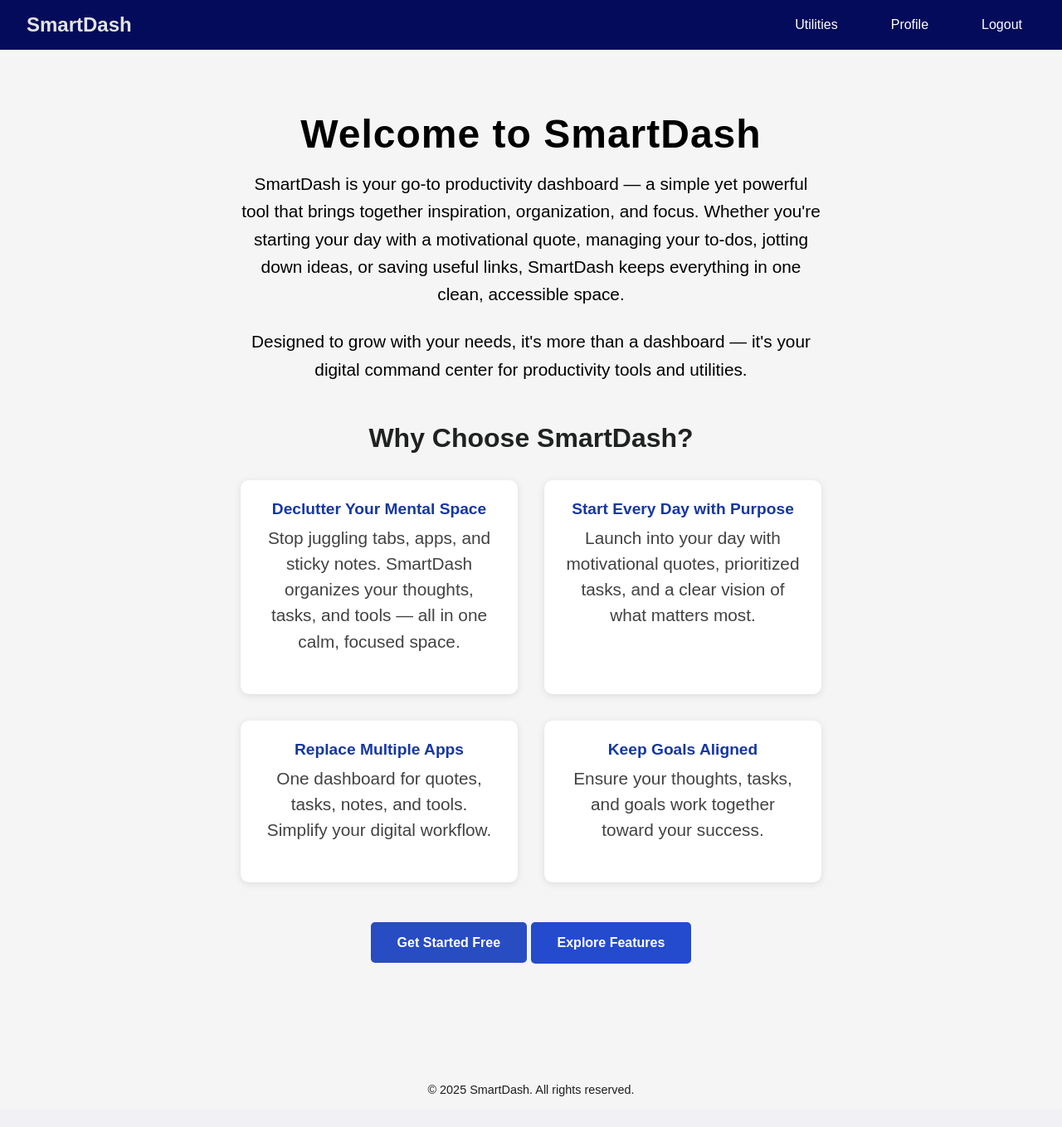
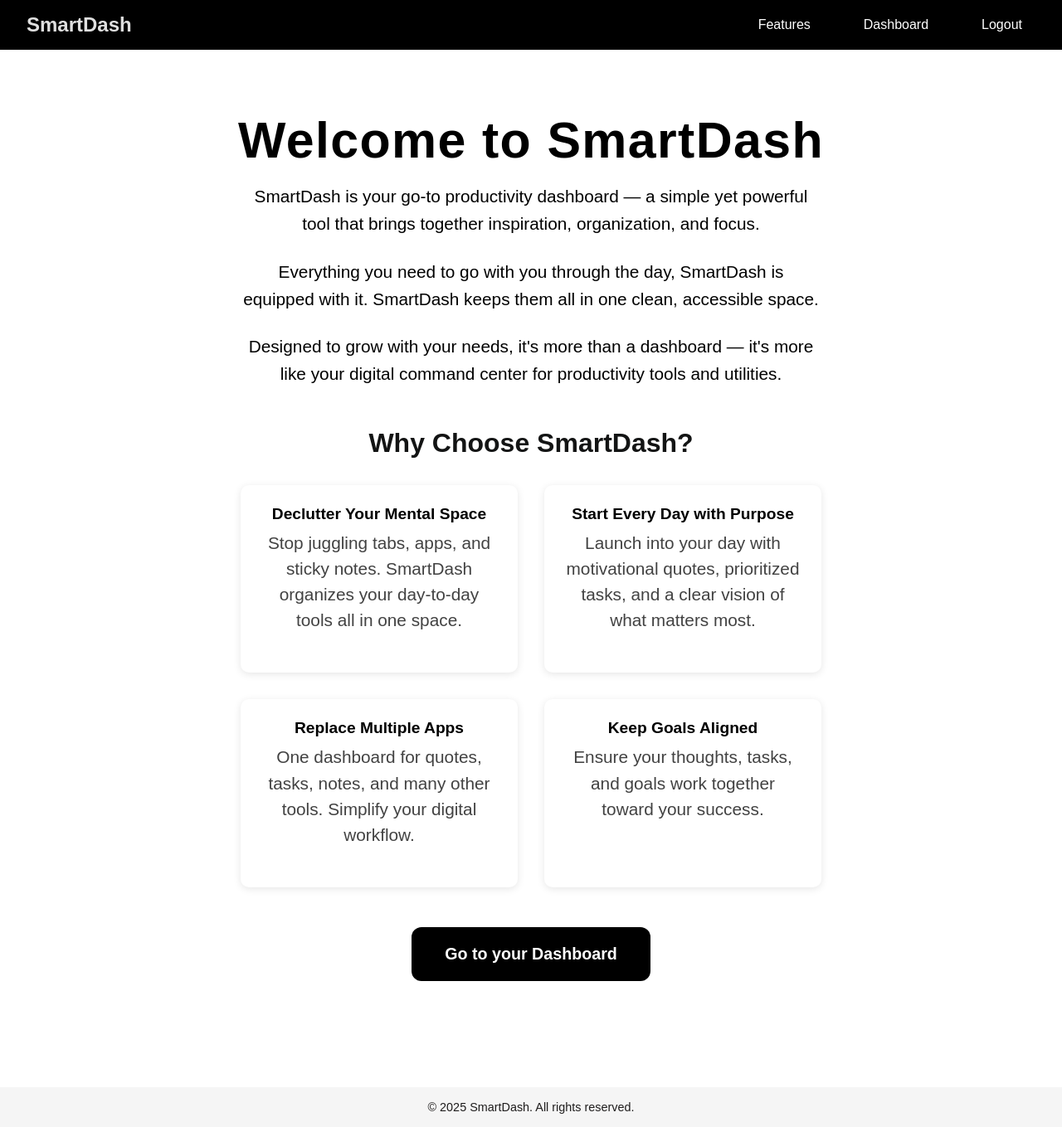
Before and after one commit to Adelodunpeter25/smartdash, a Django app: page / in a window 1280 px wide. Shown: the whole page at 83% size. Before the commit the page ends 1322 px from the top, so only its background shows below. Run offline with Django 5.2, Linux system fonts and the light colour scheme; a user stored in the database is signed in.

Commit message:
worked on the frontend

```diff
--- a/smartdash/dashboard/static/css/styles.css
+++ b/smartdash/dashboard/static/css/styles.css
@@ -1,3 +1,10 @@
+:root {
+    --primary-color: #000000;
+    --secondary-color: #082472;
+    --background-color: #ffffff;
+    --text-color: #000000;
+}
+
 * {
     margin: 0;
     padding: 0;
@@ -6,12 +13,14 @@
 
 body {
     font-family: Arial, sans-serif;
-    background-color: #f5f5f5;
+    background-color: var(--background-color);
+    color: var(--text-color);
+    padding-top: 70px;
 }
 
 .navbar {
-    background-color: #040b5a;
-    color: white;
+    background-color: var(--primary-color);
+    color: var(--background-color);
     padding: 1rem 2rem;
     display: flex;
     justify-content: space-between;
@@ -23,21 +32,14 @@ body {
     z-index: 1000;
 }
 
-body {
-    padding-top: 70px;
-}
-
-.nav-brand h2 {
-    color: #e3e3e3;
-}
-
+.nav-brand h2,
 .nav-brand-link {
-    color: #e3e3e3;
+    color: #dfdfdf;
     text-decoration: none;
 }
 
 .nav-brand-link:hover {
-    color: white;
+    color: var(--background-color);
 }
 
 .nav-menu {
@@ -119,22 +122,62 @@ body {
     }
 }
 
-.landing-container {
-    max-width: 1200px;
-    margin: 0 auto;
-    padding: 0 2rem;
+
+.container {
+    display: flex;
+    min-height: calc(100vh - 80px);
+    background-color: var(--background-color);
+}
+
+.sidebar {
+    width: 120px;
+    background-color: #d3d3d3;
+    box-shadow: 2px 0 5px rgba(0, 0, 0, 0.1);
+    padding: 2rem 0;
+}
+
+.sidebar-menu {
+    list-style: none;
+}
+
+.sidebar-menu li {
+    margin: 0.5rem 0;
+}
+
+.sidebar-menu a {
+    display: block;
+    padding: 1rem 2rem;
+    color: var(--primary-color);
+    text-decoration: none;
+    transition: background-color 0.3s, border-right 0.3s;
+}
+
+.sidebar-menu a:hover {
+    background-color: #ecf0f1;
+    border-right: 3px solid var(--secondary-color);
+}
+
+
+.main-content {
+    flex: 1;
+    padding: 2rem;
+    background-color: var(--background-color);
+}
+
+.main-content h1 {
+    color: var(--primary-color);
+    margin-bottom: 1rem;
 }
 
 .hero-content {
     text-align: center;
-    color: black;
 }
 
 .hero-content h1 {
-    font-size: 3rem;
+    font-size: 3.8rem;
     margin-bottom: 1rem;
     font-weight: 700;
-    letter-spacing: 1px;
+    letter-spacing: 1.4px;
 }
 
 .hero-content p {
@@ -149,43 +192,58 @@ body {
 .hero {
     text-align: center;
     padding: 4rem 0;
-    color: #2c3e50;
+    color: #000000;
     margin-bottom: 4rem;
 }
 
-.hero-content h1 {
-    font-size: 3rem;
-    margin-bottom: 1rem;
+.quote-btn,
+.feature-btn,
+.auth-btn,
+.logout-btn-custom {
+    background-color: var(--primary-color);
+    color: var(--background-color);
+    padding: 1rem 2.3rem;
+    text-decoration: none;
+    border-radius:12px;
+    font-weight: bold;
+    cursor: pointer;
+    transition: transform 0.3s, background-color 0.3s;
+}
+.cta-button {
+    background-color: var(--primary-color);
+    color: var(--background-color);
+    padding: 1.3rem 2.5rem;
+    text-decoration: none;
+    border-radius:12px;
+    font-weight: bold;
+    font-size: 1.23rem;
+    cursor: pointer;
+    transition: transform 0.3s, background-color 0.3s;
+    display: inline-block;
+}
+.btn-primary {
+    background-color: var(--primary-color);
+    color: var(--background-color);
+    padding: 1.3rem 2.5rem;
+    text-decoration: none;
+    border-radius:12px;
+    font-weight: bold;
+    font-size: 1.59rem;
+    cursor: pointer;
+    transition: transform 0.3s, background-color 0.3s;
+    display: inline-block;
+}
+.cta-button:hover,
+.btn-primary:hover,
+.quote-btn:hover,
+.feature-btn:hover,
+.auth-btn:hover,
+.logout-btn-custom:hover,
+.logout-btn-custom:focus {
+    background-color: var(--secondary-color);
+    transform: translateY(-3px);
 }
 
-.cta-button {
-    display: inline-block;
-    background-color: #244bcd;
-    color: white;
-    padding: 1rem 2rem;
-    text-decoration: none;
-    border-radius: 5px;
-    font-weight: bold;
-    transition: transform 0.3s, background-color 0.3s;
-}
-.btn-primary {
-    background-color: #284cc2;
-    color: white;
-    padding: 1rem 2rem;
-    text-decoration: none;
-    border-radius: 5px;
-    font-weight: bold;
-    transition: transform 0.3s, background-color 0.3s;
-}
-.btn-primary:hover {
-    transform: translateY(-2px);
-    background-color: #18399d;
-}
-
-.cta-button:hover {
-    transform: translateY(-2px);
-    background-color: #1b3a99;
-}
 
 .benefits-section {
     margin: 3rem 0;
@@ -194,7 +252,7 @@ body {
 
 .benefits-title {
     font-size: 2rem;
-    color: #202222;
+    color: #131414;
     margin-bottom: 2rem;
     font-weight: 600;
 }
@@ -220,7 +278,7 @@ body {
 }
 
 .benefit-item h3 {
-    color: #1737a0;
+    color: var(--primary-color);
     margin-bottom: 0.5rem;
     font-size: 1.2rem;
 }
@@ -469,6 +437,117 @@ body {
 }
 
 .auth-link a {
-    color: #244bcd;
+    color: var(--primary-color);
     text-decoration: none;
 }
+
+body {
+    font-family: sans-serif;
+    background-color: var(--background-color);
+}
+
+.profile-container {
+    height: 100vh;
+    display: flex;
+    justify-content: center;
+    align-items: center;
+    background-color: var(--background-color);
+    padding: 2rem;
+    box-sizing: border-box;
+    overflow: hidden;
+}
+
+.profile-card {
+    background-color: #ffffff;
+    border-radius: 20px;
+    box-shadow: 0 8px 24px rgba(0, 0, 0, 0.1);
+    padding: 2rem;
+    max-width: 400px;
+    width: 100%;
+    text-align: center;
+    transition: transform 0.3s ease, box-shadow 0.3s ease;
+}
+
+.profile-card:hover {
+    transform: translateY(-5px);
+    box-shadow: 0 12px 36px rgba(49, 130, 206, 0.18), 0 2px 8px rgba(0, 0, 0, 0.1);
+}
+
+.profile-title {
+    font-size: 1.8rem;
+    font-weight: 700;
+    margin-bottom: 1.5rem;
+    color: var(--primary-color);
+}
+
+.avatar {
+    width: 140px;
+    height: 140px;
+    object-fit: cover;
+    border-radius: 50%;
+    border: 3px solid #031263;
+    box-shadow: 0 4px 16px rgba(0, 0, 0, 0.18);
+    margin-bottom: 1.5rem;
+    transition: transform 0.3s ease, box-shadow 0.3s ease;
+}
+
+.avatar:hover {
+    transform: scale(1.08) rotate(-2deg);
+    box-shadow: 0 8px 32px rgb(0, 10, 43);
+}
+
+.profile-details {
+    margin-bottom: 1.5rem;
+    font-size: 1rem;
+    color: #333;
+}
+
+.logout-btn {
+    display: inline-block;
+    background-color: var(--primary-color);
+    color: #fff;
+    text-decoration: none;
+    padding: 0.75rem 1.5rem;
+    border-radius: 5px;
+    font-weight: bold;
+    transition: background-color 0.3s ease, transform 0.3s ease;
+}
+
+.logout-btn:hover {
+    background-color: #a22727;
+    transform: translateY(-2px);
+}
+.logout {
+  min-height: 80vh;
+  display: flex;
+  flex-direction: column;
+  justify-content: center;
+  align-items: center;
+  text-align: center;
+  padding: 2rem;
+  background-color: var(--background-color, #ffffff);
+  color: var(--text-color, #000000);
+}
+
+.logout h1 {
+  font-size: 2rem;
+  color: #000000;
+  margin-bottom: 2rem;
+  text-transform: capitalize;
+}
+
+.home-button {
+  display: inline-block;
+  background-color: var(--primary-color, #000000);
+  color: #ffffff;
+  padding: 0.8rem 1.5rem;
+  border-radius: 5px;
+  text-decoration: none;
+  font-weight: bold;
+  transition: background-color 0.3s ease, transform 0.3s ease;
+}
+
+.home-button:hover {
+  background-color: var(--secondary-color);
+  transform: translateY(-2px);
+}
--- a/smartdash/dashboard/templates/base.html
+++ b/smartdash/dashboard/templates/base.html
@@ -6,37 +6,23 @@
     <title>{% block title %}SmartDash{% endblock %}</title>
     {% load static %}
     <link rel="stylesheet" href="{% static 'css/styles.css' %}">
-    <link rel="icon" type="image/x-icon" href="/static/images/smartdash.ico">
+    <link rel="icon" href="{% static 'images/smartdash.ico' %}?v=2" type="image/ico">
 </head>
 <body>
     <nav class="navbar">
         <div class="nav-brand">
-            <h2><a href="/#" class="nav-brand-link">SmartDash</a></h2>
-        </div>
-        <div class="hamburger" onclick="toggleMenu()">
-            <span></span>
-            <span></span>
-            <span></span>
+            <h2><a href="/" class="nav-brand-link">SmartDash</a></h2>
         </div>
         <ul class="nav-menu">
-            <li><a href="/utilities">Utilities</a></li>
+            <li><a href={% url 'utilities' %}>Features</a></li>
             {% if user.is_authenticated %}
-                <li><a href="/profile">Profile</a></li>
+                <li><a href="/dashboard">Dashboard</a></li>
                 <li><a href="/logout">Logout</a></li>
             {% else %}
                 <li><a href="/login">Login</a></li>
             {% endif %}
         </ul>
     </nav>
-
-    <script>
-    function toggleMenu() {
-        const hamburger = document.querySelector('.hamburger');
-        const navMenu = document.querySelector('.nav-menu');
-        hamburger.classList.toggle('active');
-        navMenu.classList.toggle('active');
-    }
-    </script>
 
     {% block content %}
     {% endblock %}
--- a/smartdash/dashboard/templates/landing.html
+++ b/smartdash/dashboard/templates/landing.html
@@ -1,21 +1,22 @@
 {% extends 'base.html' %}
 
-{% block title %}SmartDash - Your All-in-One Utility Platform{% endblock %}
+{% block title %}SmartDash - All-in-One Utility Platform{% endblock %}
 
 {% block content %}
 <div class="landing-container">
     <section class="hero">
         <div class="hero-content">
             <h1>Welcome to SmartDash</h1>
-                <p>SmartDash is your go-to productivity dashboard — a simple yet powerful tool that brings together inspiration, organization, and focus. Whether you're starting your day with a motivational quote, managing your to-dos, jotting down ideas, or saving useful links, SmartDash keeps everything in one clean, accessible space.</p>
-                <p>Designed to grow with your needs, it's more than a dashboard — it's your digital command center for productivity tools and utilities.</p>
+                <p>SmartDash is your go-to productivity dashboard — a simple yet powerful tool that brings together inspiration, organization, and focus. </p>
+                <p>Everything you need to go with you through the day, SmartDash is equipped with it. SmartDash keeps them all in one clean, accessible space.</p>
+                <p>Designed to grow with your needs, it's more than a dashboard — it's more like your digital command center for productivity tools and utilities.</p>
 
                 <div class="benefits-section">
                     <h2 class="benefits-title">Why Choose SmartDash?</h2>
                     <div class="benefits-grid">
                         <div class="benefit-item">
                             <h3>Declutter Your Mental Space</h3>
-                            <p>Stop juggling tabs, apps, and sticky notes. SmartDash organizes your thoughts, tasks, and tools — all in one calm, focused space.</p>
+                            <p>Stop juggling tabs, apps, and sticky notes. SmartDash organizes your day-to-day tools all in one space.</p>
                         </div>
                         <div class="benefit-item">
                             <h3>Start Every Day with Purpose</h3>
@@ -23,7 +24,7 @@
                         </div>
                         <div class="benefit-item">
                             <h3>Replace Multiple Apps</h3>
-                            <p>One dashboard for quotes, tasks, notes, and tools. Simplify your digital workflow.</p>
+                            <p>One dashboard for quotes, tasks, notes, and many other tools. Simplify your digital workflow.</p>
                         </div>
                         <div class="benefit-item">
                             <h3>Keep Goals Aligned</h3>
@@ -31,9 +32,11 @@
                         </div>
                     </div>
                 </div>
-
+                {% if user.is_authenticated %}
+            <a href="/dashboard" class="cta-button">Go to your Dashboard</a>
+                {% else %}
             <a href="/signup" class="btn-primary">Get Started Free</a>
-            <a href="/utilities" class="cta-button">Explore Features</a>
+                {% endif %}
         </div>
     </section>
 
--- a/smartdash/dashboard/urls.py
+++ b/smartdash/dashboard/urls.py
@@ -8,4 +8,6 @@ urlpatterns = [
     path('login/', views.login_view, name='login'),
     path('signup/', views.signup_view, name='signup'),
     path('logout/', views.logout_view, name='logout'),
+    path('dashboard/', views.dashboard_view, name='dashboard'),
+    path('profile/', views.profile_view, name='profile'),
 ]
--- a/smartdash/dashboard/views.py
+++ b/smartdash/dashboard/views.py
@@ -1,6 +1,7 @@
 import random
 from django.shortcuts import render, redirect
 from django.contrib.auth import authenticate, login, logout
+from django.contrib.auth.decorators import login_required
 from django.contrib.auth.models import User
 from django.contrib import messages
 from .models import Quote
@@ -23,7 +24,7 @@ def login_view(request):
         user = authenticate(request, username=username, password=password)
         if user:
             login(request, user)
-            return redirect('/')
+            return redirect('/dashboard')
         else:
             messages.error(request, 'Invalid credentials')
     return render(request, 'login.html')
@@ -41,11 +42,19 @@ def signup_view(request):
             else:
                 user = User.objects.create_user(username=username, email=email, password=password1)
                 login(request, user)
-                return redirect('/')
+                return redirect('/dashboard')
         else:
             messages.error(request, 'Passwords do not match')
     return render(request, 'signup.html')
 
 def logout_view(request):
     logout(request)
-    return redirect('/')
+    return render(request, 'logout.html')
+
+@login_required
+def dashboard_view(request):
+    return render(request, 'dashboard.html')
+
+@login_required
+def profile_view(request):
+    return render(request, 'profile.html')
```
Also changed, not shown: other parts of smartdash/dashboard/static/css/styles.css (+14 -103 lines), smartdash/dashboard/templates/dashboard.html (added, +19 -0 lines), smartdash/dashboard/templates/logout.html (added, +11 -0 lines), smartdash/dashboard/templates/profile.html (added, +24 -0 lines), smartdash/dashboard/templates/utilities.html (+4 -4 lines), smartdash/db.sqlite3, 1 other file.
